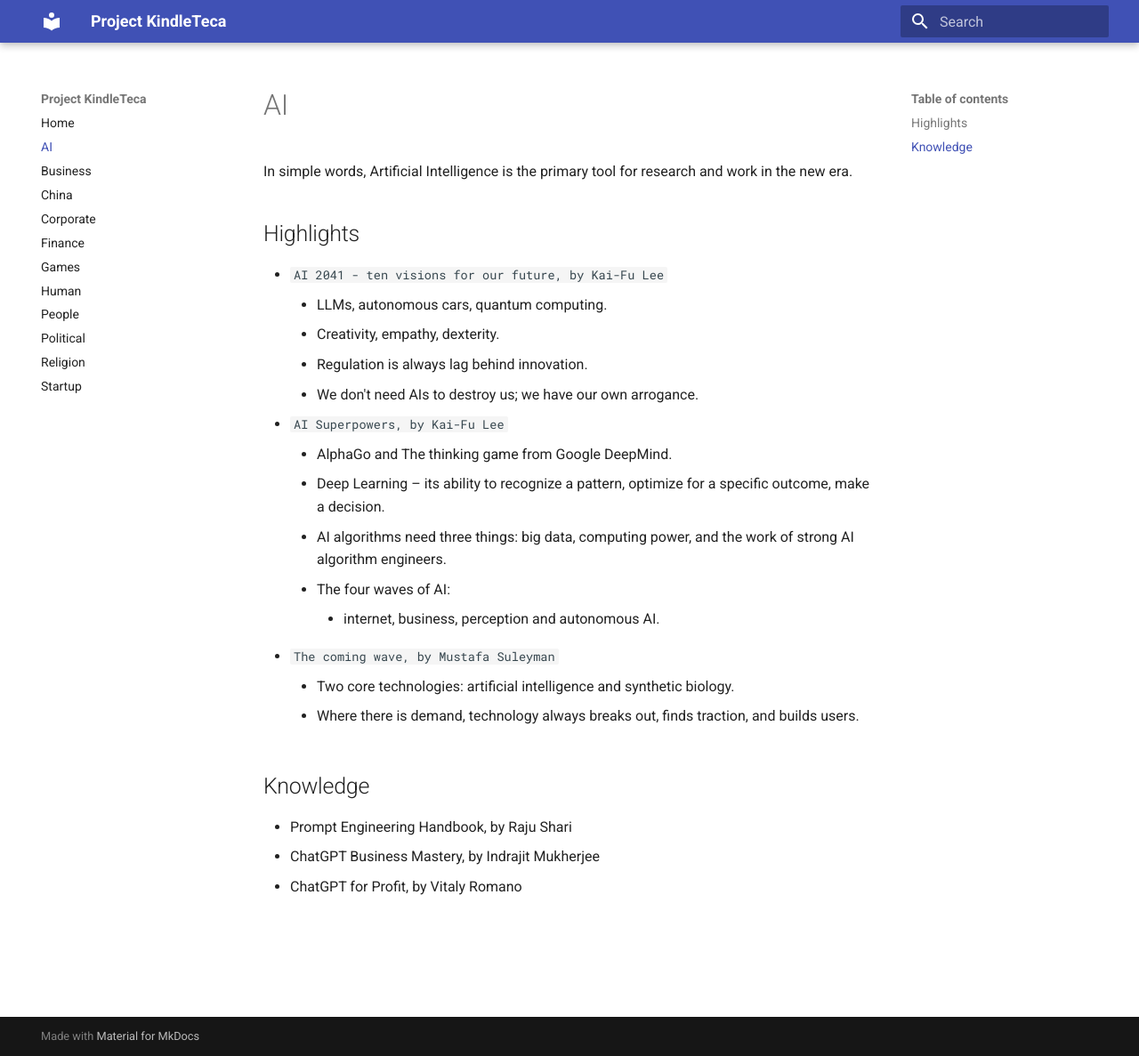
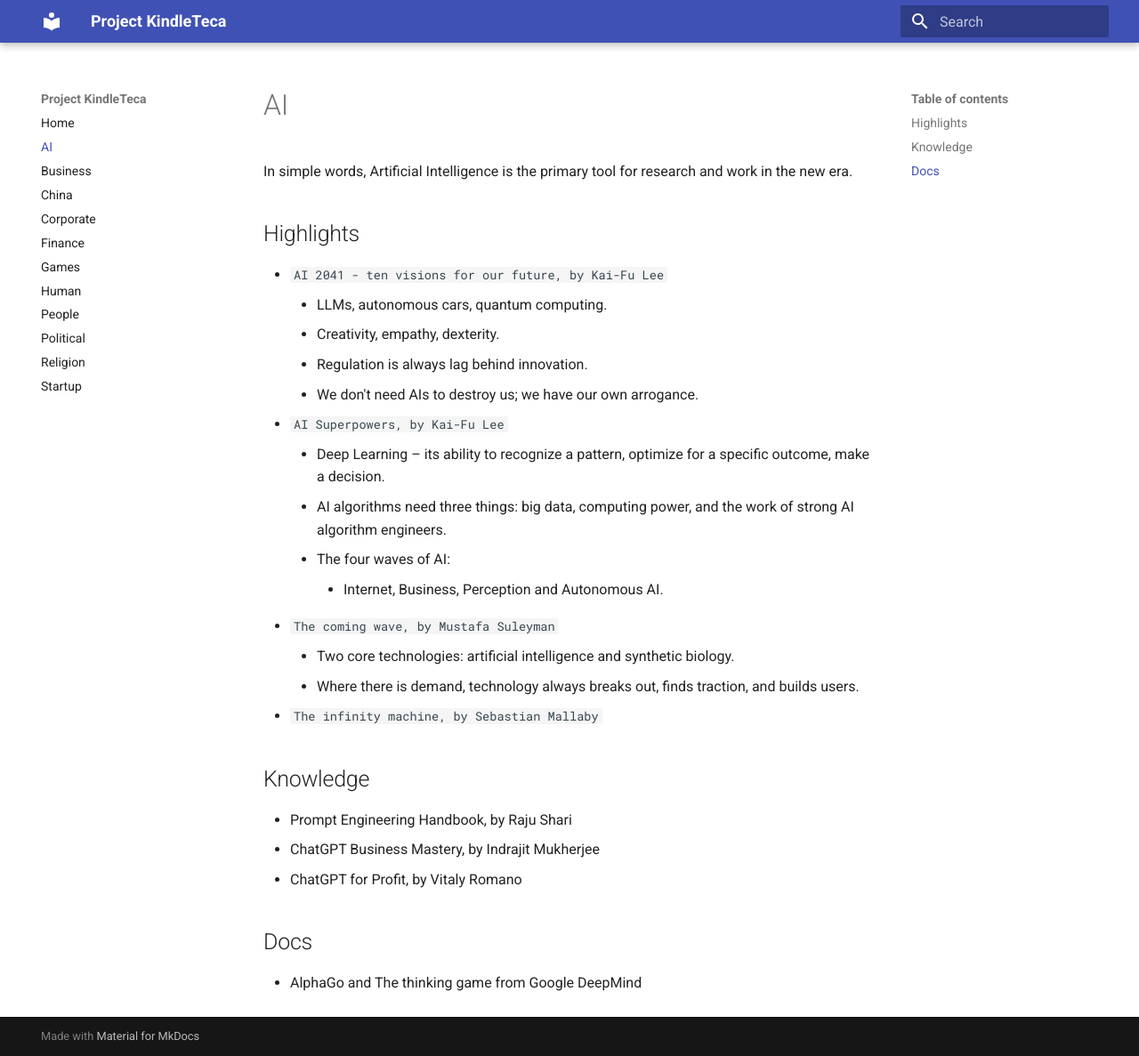
Before and after one commit to renatobrf/kindle-teca, an MkDocs documentation site: the page built from docs/ai.md, in a window 1280 px wide and 1187 px high. Shown: the whole window at 89% size. Built offline with MkDocs 1.6.1 and Material for MkDocs 9.7.7, drawn with Linux system fonts in a browser that asks for light colours.

Commit message:
Update ai.md

````diff
--- a/docs/ai.md
+++ b/docs/ai.md
@@ -7,16 +7,19 @@
     - Regulation is always lag behind innovation.
     - We don't need AIs to destroy us; we have our own arrogance.
 - ```AI Superpowers, by Kai-Fu Lee```
-    - AlphaGo and The thinking game from Google DeepMind.
     - Deep Learning – its ability to recognize a pattern, optimize for a specific outcome, make a decision.
     - AI algorithms need three things: big data, computing power, and the work of strong AI algorithm engineers.
     - The four waves of AI:
-        - internet, business, perception and autonomous AI.
+        - Internet, Business, Perception and Autonomous AI.
 - ```The coming wave, by Mustafa Suleyman```
     - Two core technologies: artificial intelligence and synthetic biology.
     - Where there is demand, technology always breaks out, finds traction, and builds users.
+- ```The infinity machine, by Sebastian Mallaby```
 
 ## Knowledge
 - Prompt Engineering Handbook, by Raju Shari
 - ChatGPT Business Mastery, by Indrajit Mukherjee
 - ChatGPT for Profit, by Vitaly Romano
+
+## Docs
+- AlphaGo and The thinking game from Google DeepMind
````
